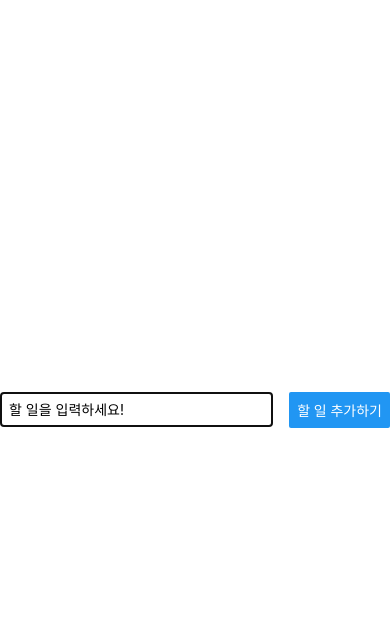
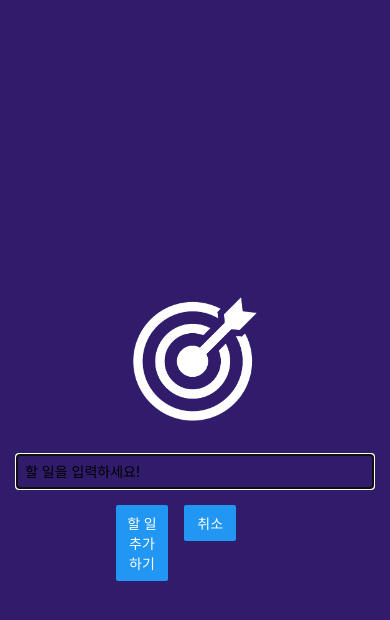
Before and after one commit to LeeKM321/202307React-Native-Study, a React Native app: screen / in a window 390 px wide. Both pictures are taken after a click on the button "할 일 추가하기!". Shown: the top 620 px of the page. Built offline with nearby package versions, Linux system fonts and the light colour scheme.

Commit message:
# 6. 모달 구현 완료 및 모달 스타일 지정, 이미지 추가

```diff
--- a/App.js
+++ b/App.js
@@ -13,6 +13,10 @@ export default function App() {
     setModalIsVisible(true);
   };
 
+  const endAddGoalHandler = () => {
+    setModalIsVisible(false);
+  };
+
   //버튼을 누르면 할 일 목록을 추가하는 함수
   const addGoalHandler = (enteredGoalText) => {
     //useState로 관리하는 상태 변수의 setter 안에 콜백 함수를 작성하면,
@@ -21,6 +25,7 @@ export default function App() {
       ...currentTodoGoals,
       { text: enteredGoalText, id: Math.random().toString() },
     ]);
+    endAddGoalHandler();
   };
 
   const deleteGoalHandler = (id) => {
@@ -36,7 +41,11 @@ export default function App() {
         color='#5e0acc'
         onPress={startAddGoalHandler}
       />
-      {modalIsVisible && <GoalInput onAddGoal={addGoalHandler} />}
+      <GoalInput
+        visible={modalIsVisible}
+        onAddGoal={addGoalHandler}
+        onCancel={endAddGoalHandler}
+      />
       <View style={styles.goalsContainer}>
         {/* ScrollView는 전체 화면이 렌더링 될 때 안의 항목들을 전부 렌더링합니다.
             이로 인해, 성능의 저하가 발생할 수 있습니다.
--- a/components/GoalInput.js
+++ b/components/GoalInput.js
@@ -1,5 +1,12 @@
 import React, { useState } from "react";
-import { Button, Modal, StyleSheet, TextInput, View } from "react-native";
+import {
+  Button,
+  Image,
+  Modal,
+  StyleSheet,
+  TextInput,
+  View,
+} from "react-native";
 
 const GoalInput = (props) => {
   const [enteredGoalText, setEnteredGoalText] = useState("");
@@ -16,15 +23,23 @@ const GoalInput = (props) => {
   }
 
   return (
-    <Modal>
+    <Modal visible={props.visible} animationType='slide'>
       <View style={styles.inputContainer}>
+        <Image style={styles.image} source={require("../assets/goal.png")} />
         <TextInput
           style={styles.textInput}
           placeholder='할 일을 입력하세요!'
           onChangeText={goalInputHandler}
           value={enteredGoalText}
         />
-        <Button title='할 일 추가하기' onPress={addGoalHandler} />
+        <View style={styles.buttonContainer}>
+          <View style={styles.button}>
+            <Button title='할 일 추가하기' onPress={addGoalHandler} />
+          </View>
+          <View style={styles.button}>
+            <Button title='취소' onPress={props.onCancel} />
+          </View>
+        </View>
       </View>
     </Modal>
   );
@@ -35,18 +50,28 @@ export default GoalInput;
 const styles = StyleSheet.create({
   inputContainer: {
     flex: 1,
-    flexDirection: "row",
-    justifyContent: "space-between",
+    justifyContent: "center",
     alignItems: "center",
-    marginBottom: 24,
-    borderBottomWidth: 1,
-    borderBottomColor: "#cccccc",
+    padding: 16,
+    backgroundColor: "#311b6b",
+  },
+  image: {
+    width: 150,
+    height: 150,
+    margin: 20,
   },
   textInput: {
     borderWidth: 1,
     borderColor: "#cccccc",
-    width: "70%",
-    marginRight: 8,
+    width: "100%",
     padding: 8,
   },
+  buttonContainer: {
+    marginTop: 16,
+    flexDirection: "row",
+  },
+  button: {
+    width: "30%",
+    marginHorizontal: 8,
+  },
 });
```
Also changed, not shown: assets/goal.png (added).
